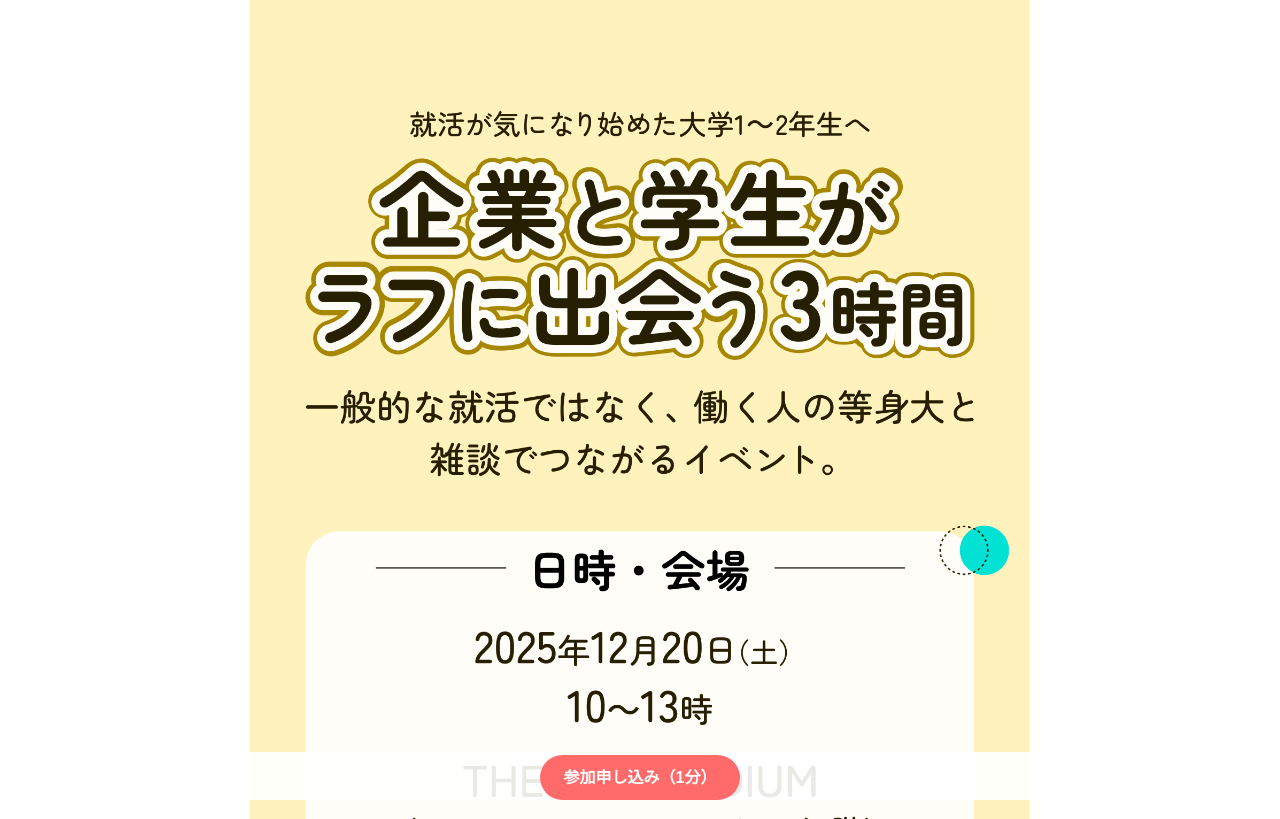
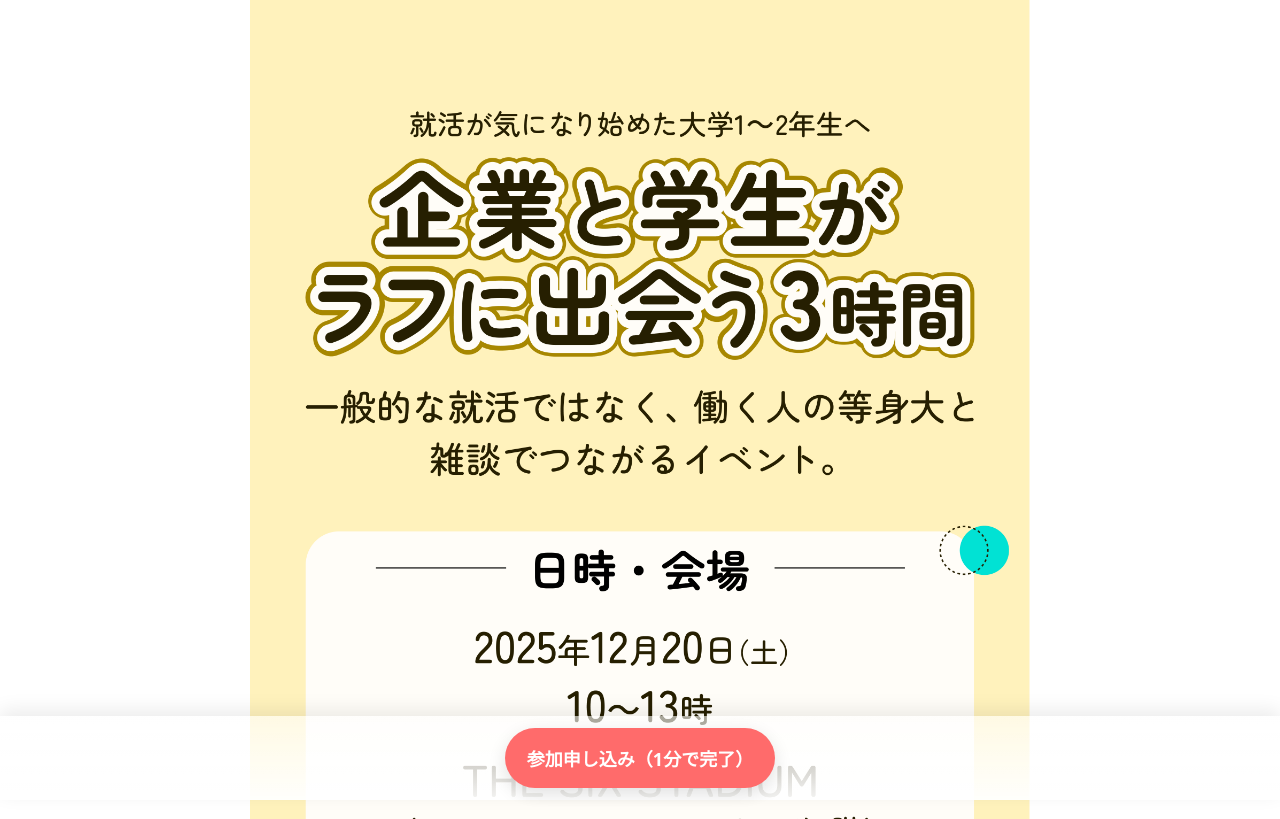
Before and after one commit to shuushokusienzaidan/shushokuzai, a plain HTML site: page index.html in a window 1280 px wide. Shown: the top 819 px of the page. Drawn offline with Linux system fonts and the light colour scheme.

Commit message:
Update index.html

```diff
--- a/index.html
+++ b/index.html
@@ -3,28 +3,116 @@
 <head>
   <meta charset="utf-8" />
   <meta name="viewport" content="width=device-width,initial-scale=1" />
-  <title>イベントLP</title>
+  <title>イベントLP（画像上ボタン対応）</title>
   <style>
-    body{margin:0;font-family:sans-serif;}
-    .wrap{max-width:780px;margin:0 auto;}
-    img{width:100%;display:block;}
+    :root{
+      /* 調整用（% or px可）。値は「top left width height」の順で使われます */
+      --overlay1-top: 18%;    /* 画像上の1つめボタンの top */
+      --overlay1-left: 8%;    /* left */
+      --overlay1-width: 84%;  /* 幅 */
+      --overlay1-height: 8%;  /* 高さ */
+
+      --overlay2-top: 58%;    /* 2つめボタン */
+      --overlay2-left: 8%;
+      --overlay2-width: 84%;
+      --overlay2-height: 8%;
+    }
+
+    html,body{margin:0;padding:0;font-family:system-ui,-apple-system,Helvetica,Roboto,"Hiragino Kaku Gothic ProN","Noto Sans JP";background:#fff;color:#111;}
+    .wrap{max-width:780px;margin:0 auto;position:relative;}
+    .hero{position:relative;}
+    .hero img{display:block;width:100%;height:auto;}
+
+    /* 画像上に重ねる透明リンク（クリック領域） */
+    .img-link{
+      position:absolute;
+      display:block;
+      z-index:100;
+      background:transparent;
+      /* アクセシビリティ用にフォーカス時のアウトライン */
+      outline: none;
+    }
+    /* 見やすく調整するときに枠を出すためのクラス（デバッグ用） */
+    .img-link.debug{ background: rgba(255, 0, 120, 0.12); border:1px dashed rgba(255,0,120,0.35); }
+
+    /* 固定CTA */
     .cta-fixed{
-      position:fixed;bottom:0;left:0;right:0;
-      background:rgba(255,255,255,0.9);
-      padding:12px;text-align:center;
+      position:fixed;left:0;right:0;bottom:0;
+      display:flex;justify-content:center;padding:12px;
+      background:linear-gradient(0deg, rgba(255,255,255,0.95), rgba(255,255,255,0.6));
+      z-index:1200;box-shadow:0 -6px 18px rgba(0,0,0,0.08);
     }
     .cta{
-      background:#ff6b6b;color:#fff;padding:14px 24px;
-      border-radius:999px;text-decoration:none;font-weight:bold;
+      display:inline-flex;align-items:center;justify-content:center;
+      height:56px;padding:0 22px;border-radius:999px;
+      background:#ff6b6b;color:#fff;text-decoration:none;font-weight:700;font-size:16px;
+      box-shadow:0 6px 18px rgba(0,0,0,0.12);
+    }
+    footer{padding:30px 16px;text-align:center;color:#666;font-size:14px;}
+
+    /* 位置を変数で反映（%やpxどちらでも可） */
+    .link-1{
+      top: var(--overlay1-top);
+      left: var(--overlay1-left);
+      width: var(--overlay1-width);
+      height: var(--overlay1-height);
+    }
+    .link-2{
+      top: var(--overlay2-top);
+      left: var(--overlay2-left);
+      width: var(--overlay2-width);
+      height: var(--overlay2-height);
+    }
+
+    /* スマホで微調整したい場合の例 */
+    @media(min-width:900px){
+      :root{
+        /* デスクトップ時に少し上に寄せるなど必要なら上書き */
+      }
+      .cta{height:60px;font-size:18px;}
     }
   </style>
 </head>
 <body>
-<div class="wrap">
-  <img src="page1.png" alt="LP">
-</div>
-<div class="cta-fixed">
-  <a class="cta" href="https://forms.gle/mEFdhEz3GYKN1fWJ8" target="_blank">参加申し込み（1分）</a>
-</div>
+  <div class="wrap">
+    <header class="hero" id="top">
+      <img src="page1.png" alt="LP">
+      <!-- 画像内のボタン領域：リンク先はあなたのGoogleフォーム -->
+      <a class="img-link link-1" href="https://forms.gle/mEFdhEz3GYKN1fWJ8" target="_blank" rel="noopener noreferrer" aria-label="今すぐイベントに参加する（上）"></a>
+
+      <a class="img-link link-2" href="https://forms.gle/mEFdhEz3GYKN1fWJ8" target="_blank" rel="noopener noreferrer" aria-label="今すぐイベントに参加する（下）"></a>
+    </header>
+
+    <div style="height:120px;"></div> <!-- 下部CTA分の余白 -->
+  </div>
+
+  <div class="cta-fixed" role="region" aria-label="申込ボタン">
+    <a class="cta" href="https://forms.gle/mEFdhEz3GYKN1fWJ8" target="_blank" rel="noopener noreferrer">
+      参加申し込み（1分で完了）
+    </a>
+  </div>
+
+  <footer>
+    主催：就職支援財団　｜　締切：2025/12/7
+  </footer>
+
+  <script>
+    /* --- デバッグ用（任意） ---
+       ページ左上で D キーを押すと画像上のリンク領域が可視化されます（class 'debug' を付与）。
+       公開時はこのスクリプトは無害ですが、不要なら削除してOK。
+    */
+    (function(){
+      let debugOn = false;
+      window.addEventListener('keydown', function(e){
+        if(e.key === 'd' || e.key === 'D'){
+          debugOn = !debugOn;
+          document.querySelectorAll('.img-link').forEach(el=>{
+            if(debugOn) el.classList.add('debug');
+            else el.classList.remove('debug');
+          });
+        }
+      });
+    })();
+  </script>
 </body>
 </html>
```
